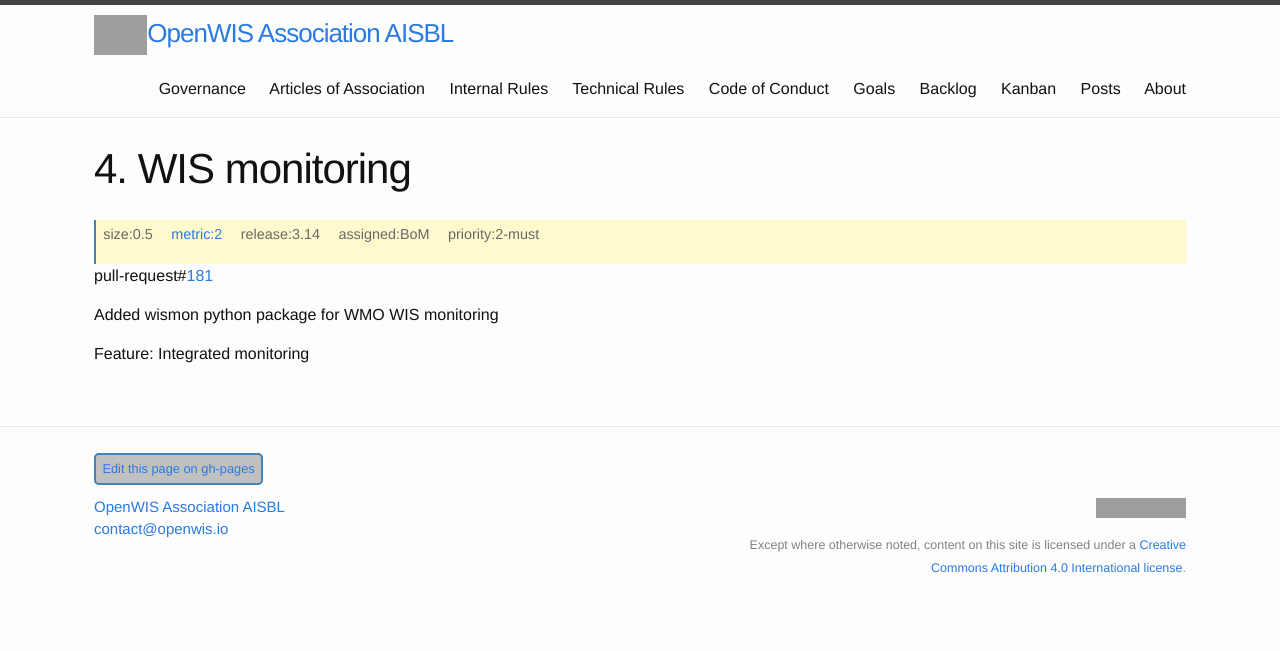
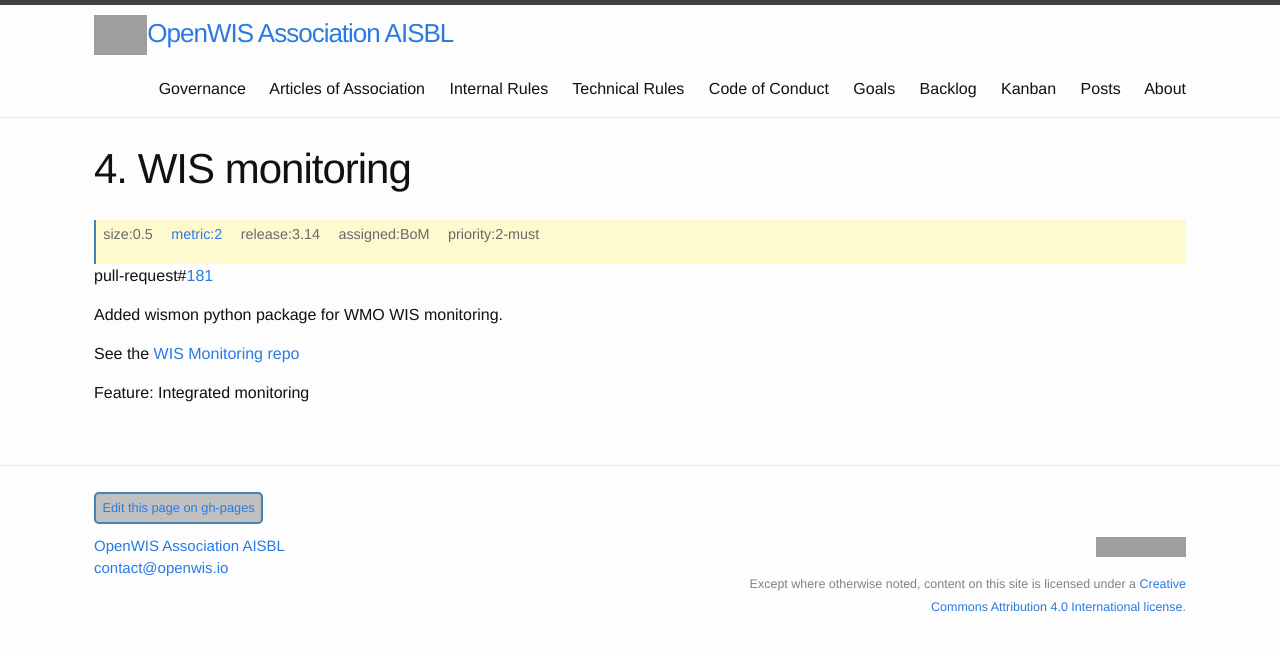
Before and after one commit to OpenWIS/openwis-documentation, a Jekyll site: the page built from _kanban/OpenWIS-Backlog-000004.md, in a window 1280 px wide. Shown: the top 651 px of the page. Built offline with Jekyll 4.4.1, drawn with Linux system fonts in a browser that asks for light colours; grey boxes are pictures that could not be loaded.

Commit message:
Update OpenWIS-Backlog-000004.md
Added the link to the WIS Monitoring code repo.

```diff
--- a/_kanban/OpenWIS-Backlog-000004.md
+++ b/_kanban/OpenWIS-Backlog-000004.md
@@ -14,4 +14,6 @@ kanSize: 0.5
 kanPriority: 2
 kanRepo: OpenWIS/openwis
 ---
-Added wismon python package for WMO WIS monitoring
+Added wismon python package for WMO WIS monitoring.
+
+See the [WIS Monitoring repo](https://github.com/ywang-bom/wismon)
```
